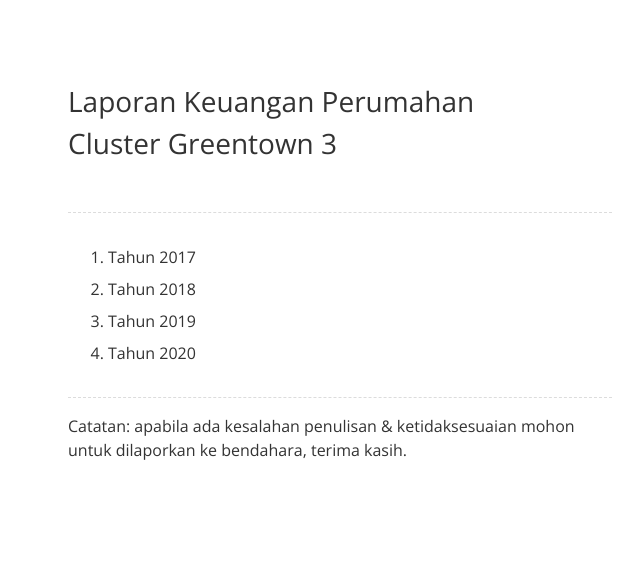
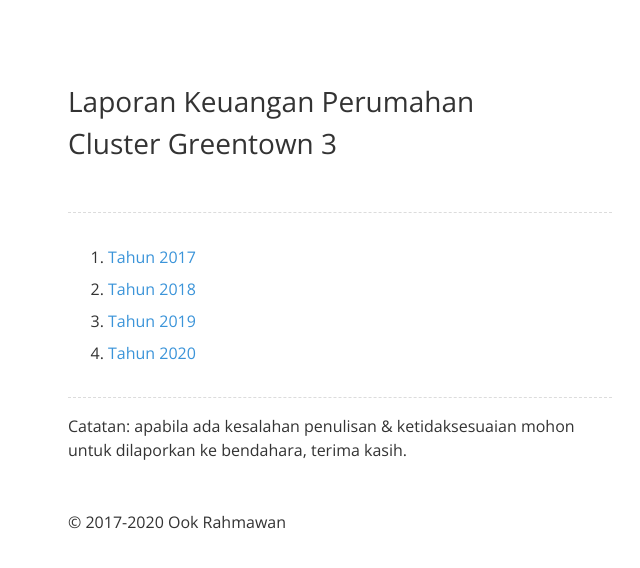
Before and after one commit to krhmwn/krhmwn.github.io, a Jekyll site: the page built from greentown.html, in a window 1280 px wide. Shown: the top 568 px of the page, without its empty margins (300-940 px from the left). Built offline with Jekyll 4.4.1, drawn with Linux system fonts in a browser that asks for light colours; some web fonts are replaced.

Commit message:
Update LK GT v.1.1

```diff
--- a/greentown.html
+++ b/greentown.html
@@ -6,10 +6,11 @@ title: null
 <header><h2>Laporan Keuangan Perumahan Cluster Greentown 3</h2></header>
 <article class="archive">
 <ol>
-<li>Tahun 2017</li>
-<li>Tahun 2018</li>
-<li>Tahun 2019</li>
-<li>Tahun 2020</li>
+<li><a href="/">Tahun 2017</a></li>
+<li><a href="/">Tahun 2018</a></li>
+<li><a href="/">Tahun 2019</a></li>
+<li><a href="/">Tahun 2020</a></li>
 </ol>
 </article>
 <p>Catatan: apabila ada kesalahan penulisan & ketidaksesuaian mohon untuk dilaporkan ke bendahara, terima kasih.
+<footer><p>&copy; 2017-{{ site.time | date: "%Y" }} {{ site.name }}</p></footer>
```
